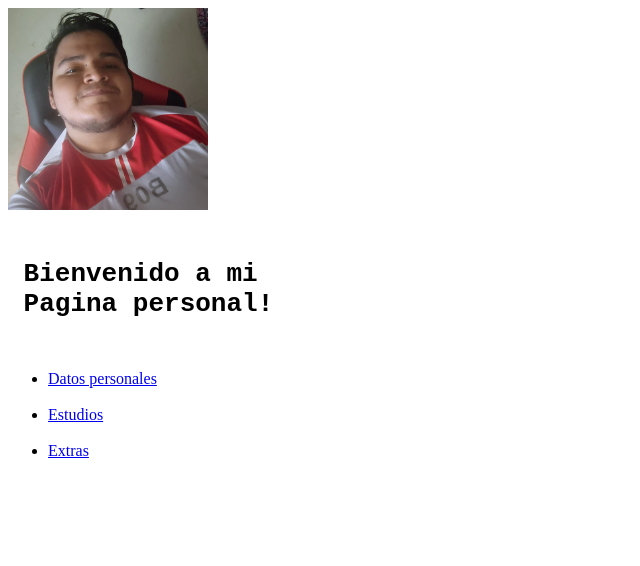
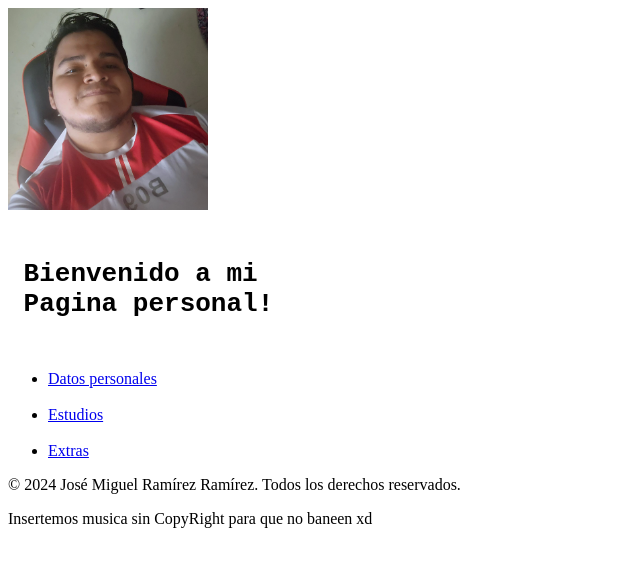
Before and after one commit to MiguelRRJose/Portafolio, a plain HTML site: page Tarea1/index.html in a window 1280 px wide. Shown: the whole page, without its empty margins (0-640 px from the left). Drawn offline with Linux system fonts and the light colour scheme; files whose address does not match are found by name.

Commit message:
:white_chek_mark:[Tarea1]Fix:Arreglando la ubicacion de todas las paginas

```diff
--- a/index.html
+++ b/Tarea1/index.html
@@ -20,5 +20,9 @@
   <li> <a href="extras.html">Extras</a> </li>
  </ul> <!--Ul son las listas no ordenadas-->
 
+ <footer>
+  <p>© 2024 José Miguel Ramírez Ramírez. Todos los derechos reservados.</p>
+  <p>Insertemos musica sin CopyRight para que no baneen xd</p>
+</footer>
 </body>
 </html>
```
Also changed, not shown: Tarea1/datos_personales.html (renamed from datos_personales.html), Tarea1/estudios.html (renamed from estudios.html), Tarea1/extras.html (renamed from extras.html).
